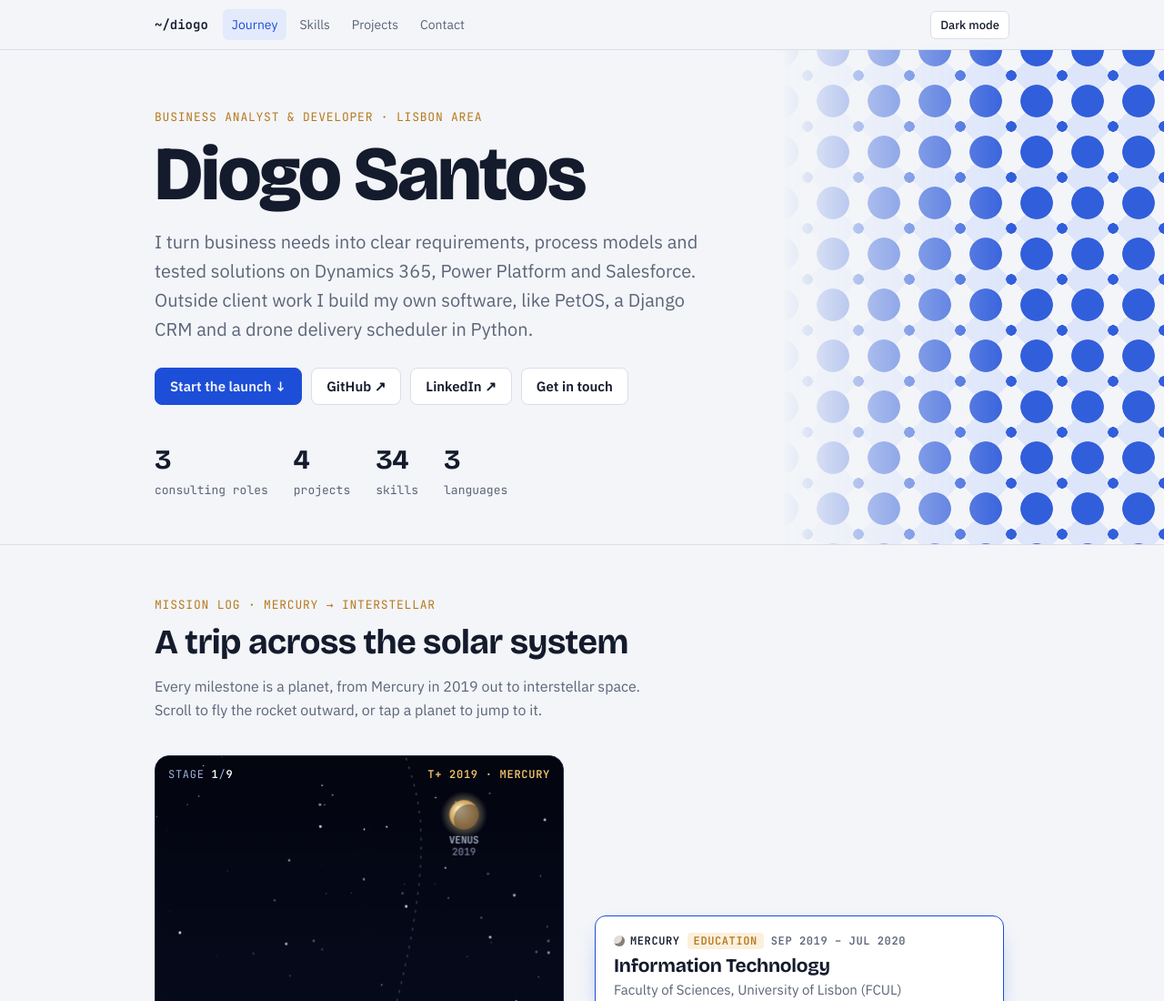
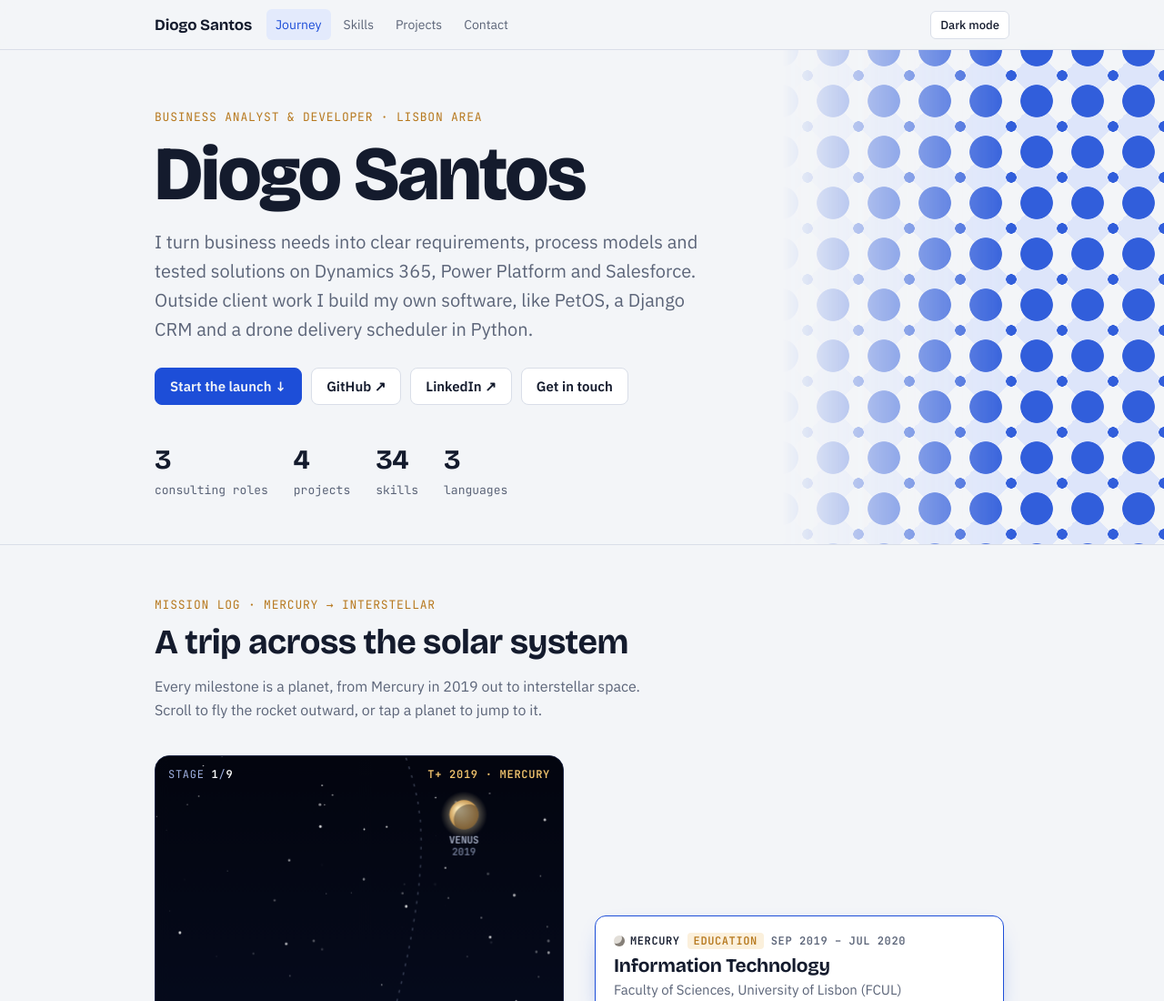
Before and after one commit to DiogoS7/DiogoS7.github.io, a plain HTML site: page index.html in a window 1280 px wide. Shown: the top 1100 px of the page at 91% size. Drawn offline with nearby package versions, Linux system fonts and the light colour scheme.

Commit message:
Show my name in the navigation bar

```diff
--- a/assets/css/styles.css
+++ b/assets/css/styles.css
@@ -44,7 +44,7 @@ a{color:var(--cobalt)}
 /* nav */
 .nav{position:sticky;top:env(safe-area-inset-top,0px);z-index:10;background:color-mix(in srgb,var(--bg) 88%,transparent);backdrop-filter:blur(8px);border-bottom:1px solid var(--line)}
 .nav .wrap{display:flex;align-items:center;gap:16px;padding-block:10px}
-.brand{font-family:var(--mono);font-weight:600;font-size:14px;color:var(--ink);text-decoration:none;white-space:nowrap}
+.brand{font-family:var(--display);font-weight:700;font-size:17px;letter-spacing:-.01em;color:var(--ink);text-decoration:none;white-space:nowrap}
 .navlinks{display:flex;gap:4px;overflow-x:auto;scrollbar-width:none;flex:1;min-width:0}
 .navlinks::-webkit-scrollbar{display:none}
 .navlinks a{font-size:14px;color:var(--muted);text-decoration:none;padding:6px 10px;border-radius:6px;white-space:nowrap}
--- a/index.html
+++ b/index.html
@@ -25,7 +25,7 @@
 <body>
 <nav class="nav" aria-label="Sections">
   <div class="wrap">
-    <a class="brand" href="#top">~/diogo</a>
+    <a class="brand" href="#top">Diogo Santos</a>
     <div class="navlinks" id="navlinks">
       <a href="#journey">Journey</a><a href="#skills">Skills</a><a href="#projects">Projects</a><a href="#contact">Contact</a>
     </div>
```
